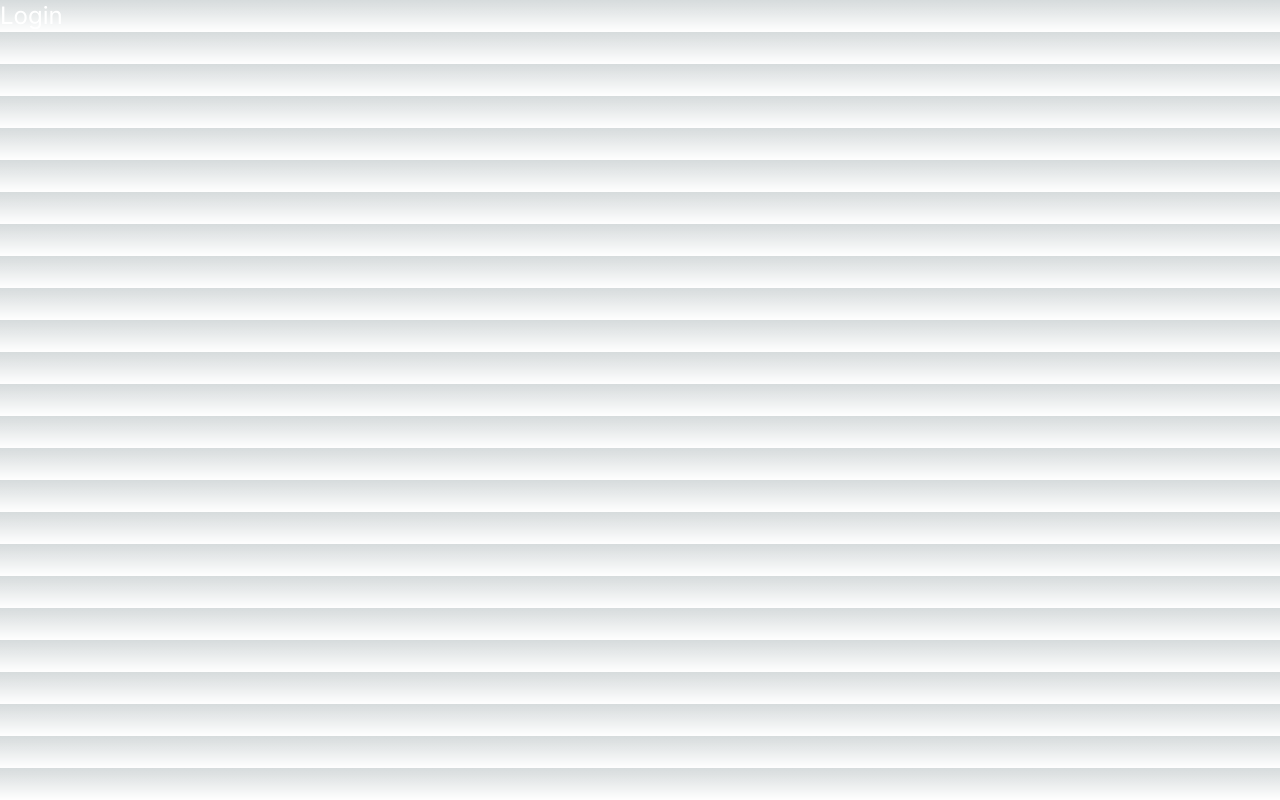
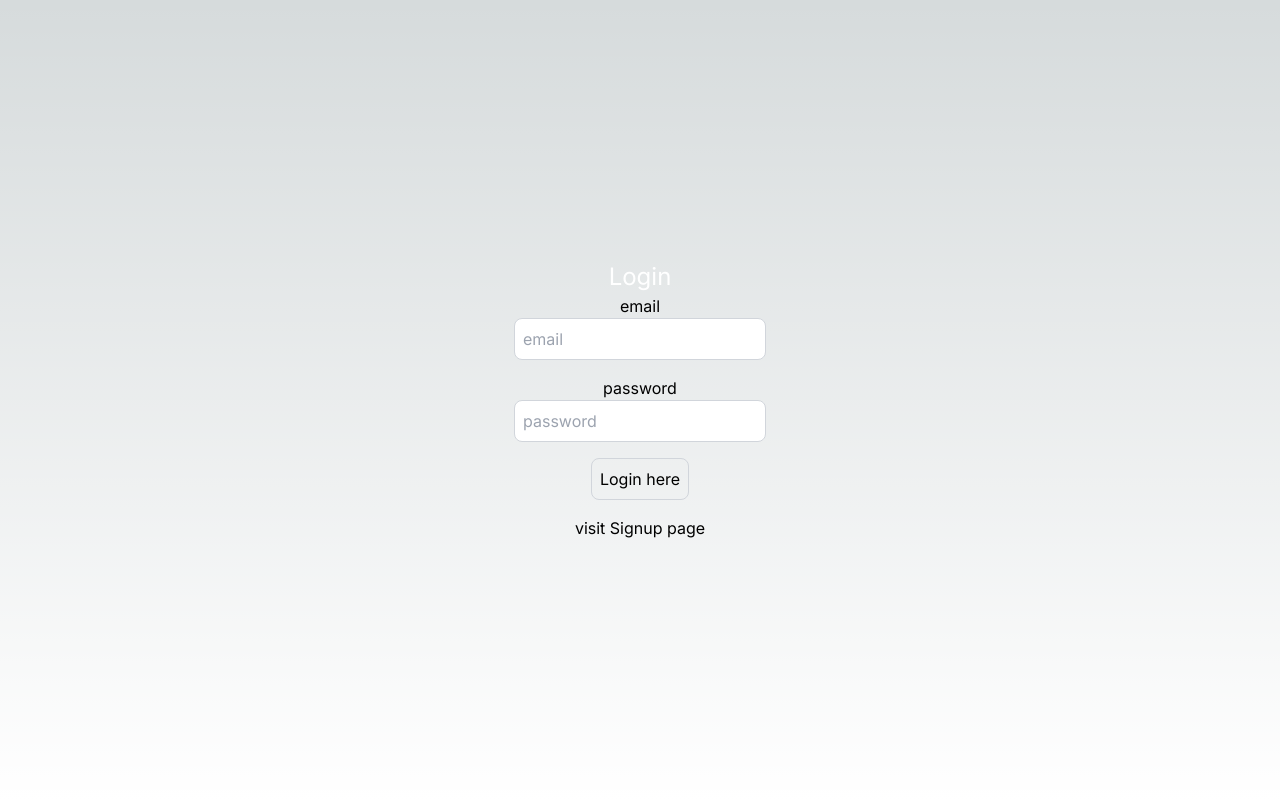
Before and after one commit to alenway/auth-nextjs, a Next.js app: page /login in a window 1280 px wide. Built offline with nearby package versions, Linux system fonts and the light colour scheme.

Commit message:
login page

```diff
--- a/src/app/login/page.tsx
+++ b/src/app/login/page.tsx
@@ -1,7 +1,33 @@
+"use client";
+import Link from "next/link";
+import React from "react";
+import { useRouter } from "next/navigation";
+import { axios } from "axios";
+
 export default function LoginPage() {
-    return(
-        <div className="flex">
-        <h1 className="text-white text-center text-2xl">Login</h1>
+    const [user, setUser] = React.useState({
+        email: "",
+        password: "",
+    });
+
+    const onLogin = async () => {
+
+    }
+
+    return (
+        <div className="flex flex-col items-center justify-center min-h-screen py-2">
+            <h1 className="text-center text-white text-2xl">Login</h1>
+            <hr />
+
+            <label htmlFor="email">email</label>
+            <input className="p-2 border border-gray-300 rounded-lg mb-4 focus:outline-none focus:border-gray-600" type="text" value={user.email} id="email" onChange={(e) => setUser({ ...user, email: e.target.value })} placeholder="email" />
+
+            <label htmlFor="password">password</label>
+            <input className="p-2 border border-gray-300 rounded-lg mb-4 focus:outline-none focus:border-gray-600" type="password" value={user.password} id="password" onChange={(e) => setUser({ ...user, password: e.target.value })} placeholder="password" />
+
+            <button onClick={onLogin} className="p-2 border border-gray-300 rounded-lg mb-4 focus:outline-none focus:border-gray-600">Login here</button>
+
+            <Link href="/signup">visit Signup page</Link>
         </div>
     )
 }
```
